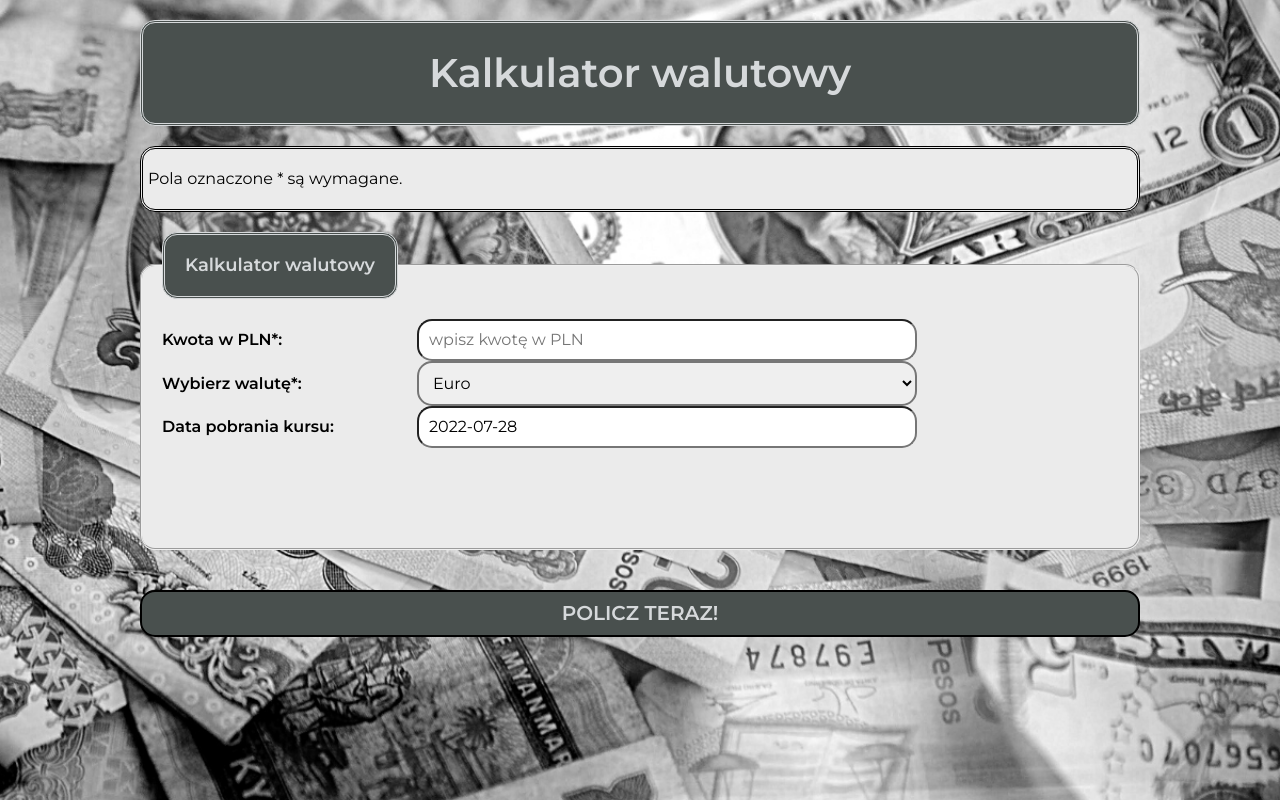
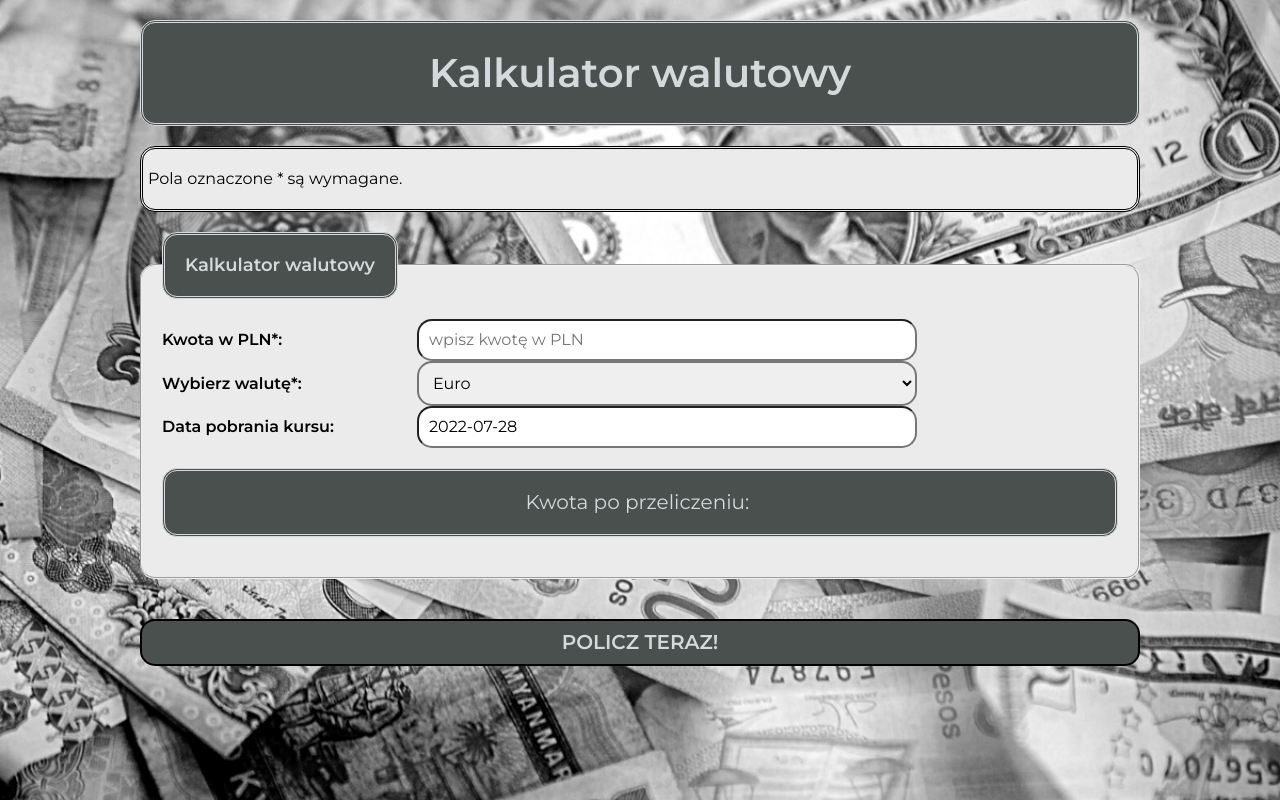
Before and after one commit to maxnatalia/currency-calculator-react, a React (Create React App) app: page / in a window 1280 px wide. Built offline with nearby package versions, Linux system fonts and the light colour scheme.

Commit message:
added currencies en new file and changed style result component

```diff
--- /dev/null
+++ b/src/Form/currencies.js
@@ -0,0 +1,20 @@
+export const currencies = [
+    {
+        id: 1,
+        name: "Euro",
+        short: "EUR",
+        rate: 4.7552
+    },
+    {
+        id: 2,
+        name: "Dolar amerykański",
+        short: "USD",
+        rate: 4.6916
+    },
+    {
+        id: 3,
+        name: "Frank szwajcarski",
+        short: "CHF",
+        rate: 4.8739
+    },
+];
--- a/src/Form/index.js
+++ b/src/Form/index.js
@@ -2,29 +2,9 @@ import "./style.css";
 import React, { useState } from "react";
 import Result from "../Result";
 import Button from "../Button";
+import { currencies } from "./currencies";
 
 const Form = () => {
-
-    const currencies = [
-        {
-            id: 1,
-            name: "Euro",
-            short: "EUR",
-            rate: 4.7552
-        },
-        {
-            id: 2,
-            name: "Dolar amerykański",
-            short: "USD",
-            rate: 4.6916
-        },
-        {
-            id: 3,
-            name: "Frank szwajcarski",
-            short: "CHF",
-            rate: 4.8739
-        },
-    ];
 
     const [currency, setCurrency] = useState(currencies[0].short);
     const [amount, setAmount] = useState("");
--- a/src/Result/index.js
+++ b/src/Result/index.js
@@ -1,11 +1,10 @@
 import "./style.css";
 
 const Result = ({ result }) => (
-  <>
-    <p className="result">
-      {result && (
+
+    <p className="result">Kwota po przeliczeniu:&nbsp;<br />
+      {result !== undefined && (
         <>
-          Kwota po przeliczeniu:<br />
           <strong>
           {result.sourceAmount.toFixed(2)}&nbsp;PLN&nbsp;=&nbsp;
           {result.targetAmount.toFixed(2)}&nbsp;{result.currency}
@@ -13,7 +12,6 @@ const Result = ({ result }) => (
         </>
       )}
     </p>
-  </>
+
 );
-
 export default Result;
--- a/src/Result/style.css
+++ b/src/Result/style.css
@@ -7,4 +7,8 @@
     text-align: center;
     width: 100%;
     word-break: break-word;
+    border-radius: 15px;
+    border-style: double;
+    background-color: #49504e;
+    color: #d6d9db;
 }
```
Also changed, not shown: public/logo192.png (added).
